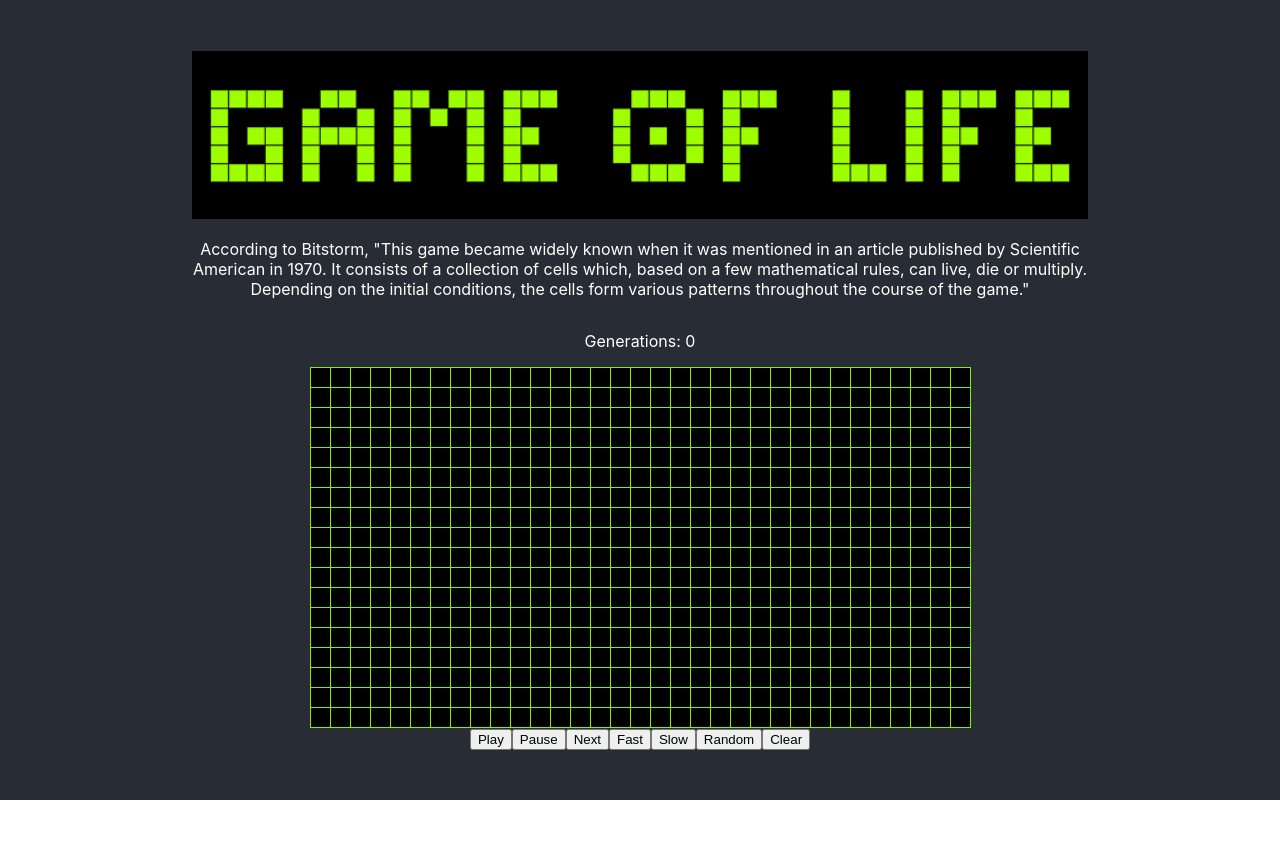
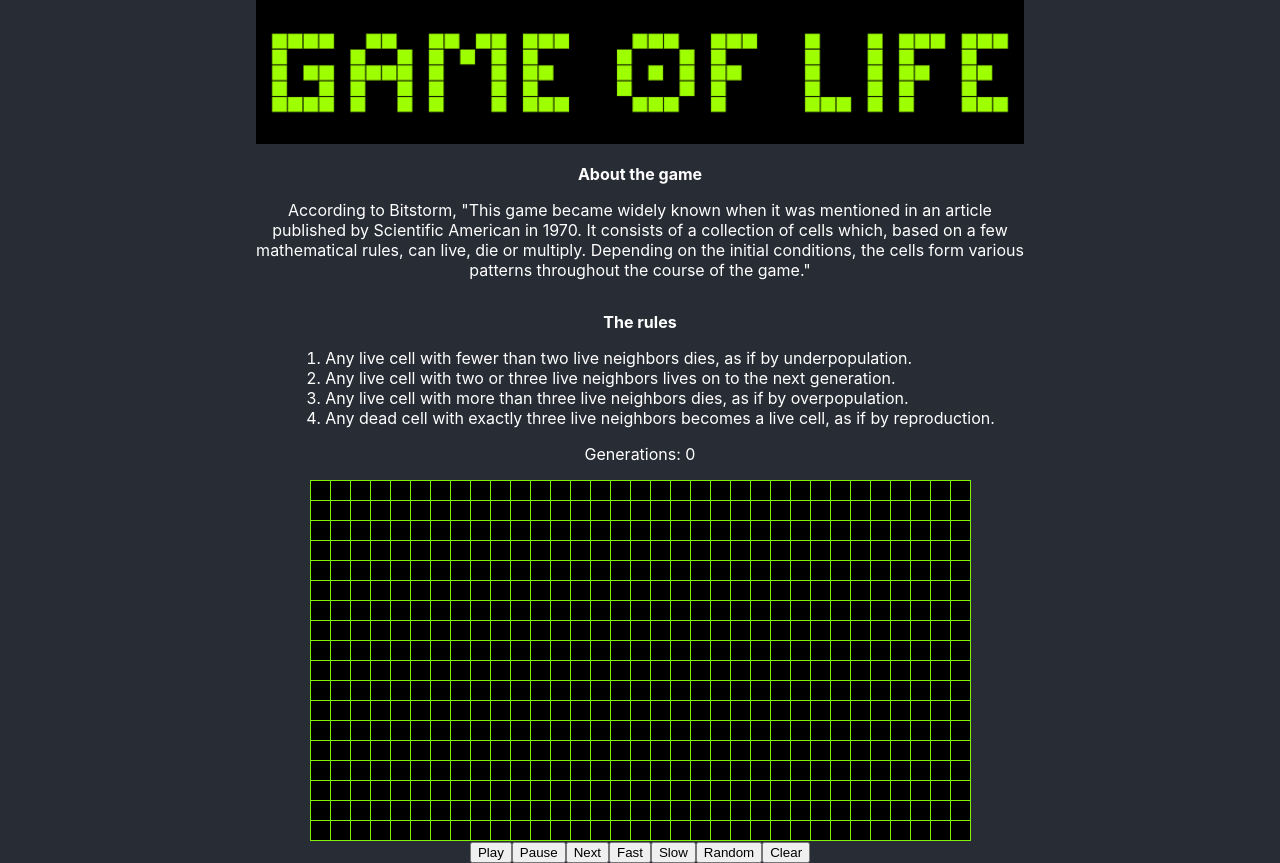
Before and after one commit to bloominstituteoftechnology/CS-Build-Week-1, a React (Create React App) app in the folder client/: page / in a window 1280 px wide. Before the commit the page ends 800 px from the top, so only its background shows below. Built offline with nearby package versions, Linux system fonts and the light colour scheme.

Commit message:
Added about and rules

```diff
--- a/client/src/App.css
+++ b/client/src/App.css
@@ -12,7 +12,7 @@
 }
 
 .App-header {
-  width: 70vw;
+  width: 60vw;
 }
 
 /* Grid styles */
--- a/client/src/App.js
+++ b/client/src/App.js
@@ -9,10 +9,18 @@ class App extends Component {
       <div className="App">
         <header>
           <img src={logo} alt="logo" className="App-header"/>
+          <p><b>About the game</b></p>
           <p className="App-header">
           According to Bitstorm, "This game became widely known when it was mentioned in an article published by Scientific American in 1970. It consists of a collection of cells which, based on a few mathematical rules, can live, die or multiply. Depending on the initial conditions, the cells form various patterns throughout the course of the game."
           </p>
         </header>
+          <p><b>The rules</b></p>
+          <ol style={{textAlign: 'left', margin: '0'}}>
+            <li>Any live cell with fewer than two live neighbors dies, as if by underpopulation.</li>
+            <li>Any live cell with two or three live neighbors lives on to the next generation.</li>
+            <li>Any live cell with more than three live neighbors dies, as if by overpopulation.</li>
+            <li>Any dead cell with exactly three live neighbors becomes a live cell, as if by reproduction.</li>
+          </ol>
         <Grid />
       </div>
     );
--- a/client/src/Grid.js
+++ b/client/src/Grid.js
@@ -71,11 +71,11 @@ class Grid extends React.Component {
 		    let neighbours = 0; // initialize neighbours
 
           if (x > 0) if (firstBuffer[x-1][y]) neighbours++; // left
-          if (x > 0 && y < this.columns - 1) if (firstBuffer[x-1][y+1]) neighbours++; // diagonal up and left
-          if (y < 33 - 1) if (firstBuffer[x][y+1]) neighbours++; // up
-          if (x < 18 - 1 && y < 33 - 1) if (firstBuffer[x+1][y+1]) neighbours++; // diagonal up and right
-          if (x < 18 - 1) if (firstBuffer[x+1][y]) neighbours++; // right
-          if (x < 18 - 1 && y > 0) if (firstBuffer[x+1][y-1]) neighbours++; // diagonal down and right
+          if (x > 0 && y < this.state.columns - 1) if (firstBuffer[x-1][y+1]) neighbours++; // diagonal up and left
+          if (y < this.state.columns - 1) if (firstBuffer[x][y+1]) neighbours++; // up
+          if (x < this.state.rows - 1 && y < this.state.columns - 1) if (firstBuffer[x+1][y+1]) neighbours++; // diagonal up and right
+          if (x < this.state.rows - 1) if (firstBuffer[x+1][y]) neighbours++; // right
+          if (x < this.state.rows - 1 && y > 0) if (firstBuffer[x+1][y-1]) neighbours++; // diagonal down and right
           if (y > 0) if (firstBuffer[x][y-1]) neighbours++; // down
           if (x > 0 && y > 0) if (firstBuffer[x-1][y-1]) neighbours++; // diagonal down left
 
```
Also changed, not shown: 1 other file (tests, documents, lock files or other folders).
